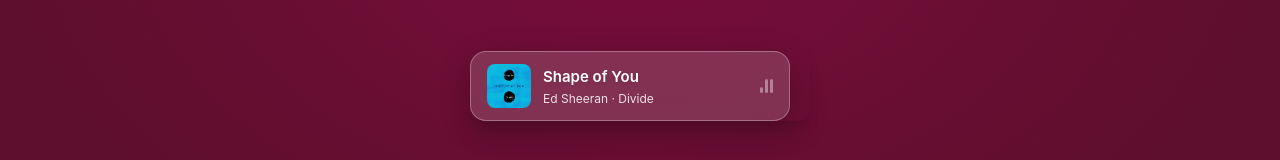
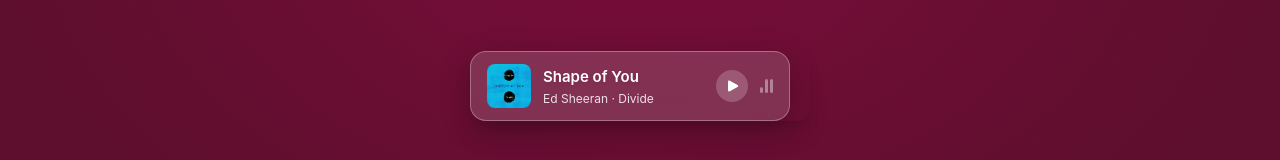
Before and after one commit to Wangai-c/macy, a React (Vite) app: page / in a window 1280 px wide. Shown: the part 471-631 px from the top of the page. Built offline with nearby package versions, Linux system fonts and the light colour scheme.

Commit message:
Added: play/pause toggle button based on audio state

```diff
--- a/src/AudioPlayer.jsx
+++ b/src/AudioPlayer.jsx
@@ -49,6 +49,19 @@
                 </p>
             </div>
 
+            {/* Play/Pause Icon */}
+            <div style={{ flexShrink: 0, display: "flex", alignItems: "center", justifyContent: "center", width: 32, height: 32, borderRadius: "50%", background: "rgba(255, 255, 255, 0.2)", transition: "background 0.3s ease" }}>
+                {isPlaying ? (
+                    <svg xmlns="http://www.w3.org/2000/svg" viewBox="0 0 24 24" fill="currentColor" style={{width: 16, height: 16, color: "white"}}>
+                      <path fillRule="evenodd" d="M6.75 5.25a.75.75 0 0 1 .75-.75H9a.75.75 0 0 1 .75.75v13.5a.75.75 0 0 1-.75.75H7.5a.75.75 0 0 1-.75-.75V5.25Zm7.5 0A.75.75 0 0 1 15 4.5h1.5a.75.75 0 0 1 .75.75v13.5a.75.75 0 0 1-.75.75H15a.75.75 0 0 1-.75-.75V5.25Z" clipRule="evenodd" />
+                    </svg>
+                ) : (
+                    <svg xmlns="http://www.w3.org/2000/svg" viewBox="0 0 24 24" fill="currentColor" style={{width: 16, height: 16, color: "white", marginLeft: 2}}>
+                      <path fillRule="evenodd" d="M4.5 5.653c0-1.427 1.529-2.33 2.779-1.643l11.54 6.347c1.295.712 1.295 2.573 0 3.286L7.28 19.99c-1.25.687-2.779-.217-2.779-1.643V5.653Z" clipRule="evenodd" />
+                    </svg>
+                )}
+            </div>
+
             {/* Animated bars */}
             <div style={{ display: "flex", gap: 2, alignItems: "center", height: 20, flexShrink: 0 }}>
                 {bars.map((delay, i) => (
```
Also changed, not shown: src/assets/svgs/pause.svg (added), src/assets/svgs/play.svg (added).
